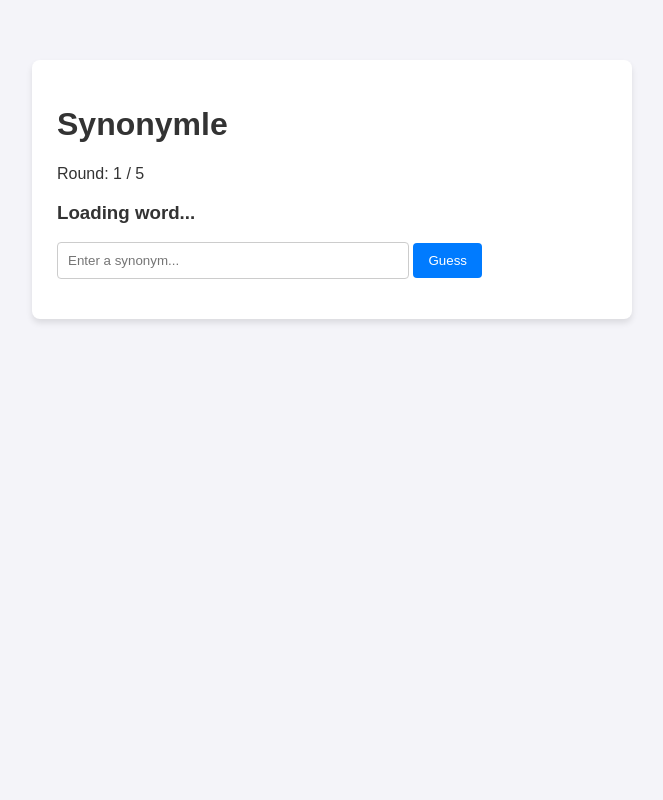
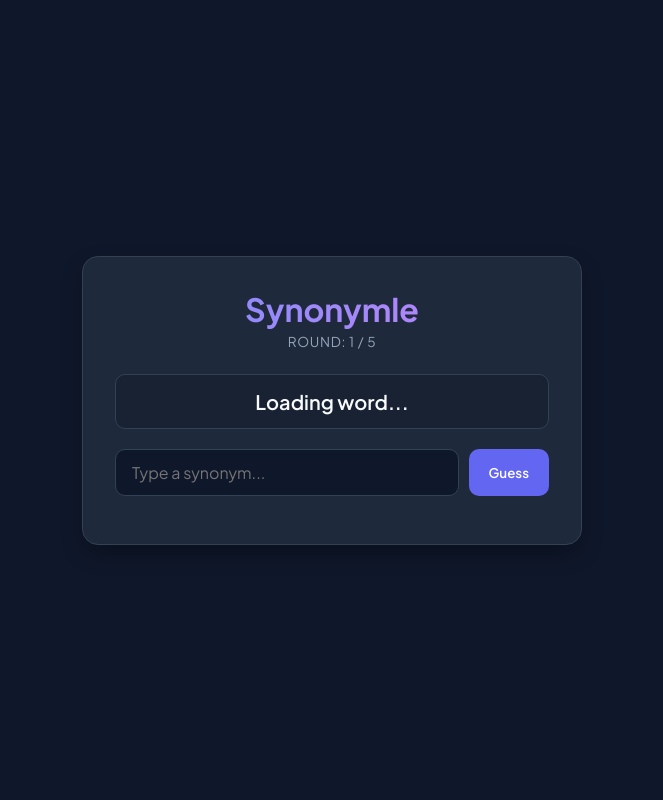
Before and after one commit to SkalzWasTaken/synonymle, a Flask app: template templates/index.html in a window 1280 px wide. Shown: the whole page, without its empty margins (308-971 px from the left). Run offline with Flask 3, Linux system fonts and the light colour scheme; the template is opened without the code that fills it, so the values that code supplies are empty.

Commit message:
update ui with modern styling

```diff
--- a/templates/index.html
+++ b/templates/index.html
@@ -2,18 +2,166 @@
 <html lang="en">
 <head>
     <meta charset="UTF-8">
+    <meta name="viewport" content="width=device-width, initial-scale=1.0">
     <title>Synonymle</title>
+    <link rel="preconnect" href="https://fonts.googleapis.com">
+    <link rel="preconnect" href="https://fonts.gstatic.com" crossorigin>
+    <link href="https://fonts.googleapis.com/css2?family=Plus+Jakarta+Sans:wght@400;500;600;700&display=swap" rel="stylesheet">
     <style>
-        body { font-family: sans-serif, system-ui; max-width: 600px; margin: 40px auto; padding: 20px; background: #f4f4f9; color: #333; }
-        .card { background: white; padding: 25px; border-radius: 8px; box-shadow: 0 4px 6px rgba(0,0,0,0.1); }
-        button { padding: 10px 15px; background: #007bff; color: white; border: none; border-radius: 4px; cursor: pointer; }
-        button:hover { background: #0056b3; }
-        button:disabled { background: #ccc; cursor: not-allowed; }
-        input { padding: 10px; width: 60%; border: 1px solid #ccc; border-radius: 4px; }
-        #message { margin-top: 15px; font-weight: bold; white-space: pre-line; line-height: 1.5; }
-        .correct { color: #28a745; }
-        .incorrect { color: #dc3545; }
+        :root {
+            --bg-color: #0f172a;
+            --card-bg: #1e293b;
+            --text-primary: #f8fafc;
+            --text-secondary: #94a3b8;
+            --accent: #6366f1;
+            --accent-hover: #4f46e5;
+            --border: #334155;
+            --success: #22c55e;
+            --error: #ef4444;
+        }
+
+        * {
+            box-sizing: border-box;
+            margin: 0;
+            padding: 0;
+            font-family: 'Plus Jakarta Sans', sans-serif;
+        }
+
+        body {
+            background-color: var(--bg-color);
+            color: var(--text-primary);
+            min-height: 100vh;
+            display: flex;
+            align-items: center;
+            justify-content: center;
+            padding: 20px;
+        }
+
+        .card {
+            width: 100%;
+            max-width: 500px;
+            background: var(--card-bg);
+            border: 1px solid var(--border);
+            border-radius: 16px;
+            padding: 32px;
+            box-shadow: 0 10px 25px -5px rgba(0, 0, 0, 0.4);
+            text-align: center;
+        }
+
+        h1 {
+            font-size: 2rem;
+            font-weight: 700;
+            margin-bottom: 4px;
+            background: linear-gradient(to right, #818cf8, #c084fc);
+            -webkit-background-clip: text;
+            background-clip: text;
+            -webkit-text-fill-color: transparent;
+        }
+
+        #round-info {
+            font-size: 0.85rem;
+            color: var(--text-secondary);
+            text-transform: uppercase;
+            letter-spacing: 0.05em;
+            margin-bottom: 24px;
+        }
+
+        #word-prompt {
+            font-size: 1.25rem;
+            font-weight: 600;
+            margin-bottom: 20px;
+            color: var(--text-primary);
+            background: rgba(15, 23, 42, 0.4);
+            padding: 14px;
+            border-radius: 10px;
+            border: 1px solid var(--border);
+        }
+
+        #input-area {
+            display: flex;
+            gap: 10px;
+            margin-bottom: 16px;
+        }
+
+        input {
+            flex: 1;
+            background: var(--bg-color);
+            border: 1px solid var(--border);
+            border-radius: 10px;
+            padding: 12px 16px;
+            color: var(--text-primary);
+            font-size: 1rem;
+            outline: none;
+            transition: border-color 0.2s, box-shadow 0.2s;
+        }
+
+        input:focus {
+            border-color: var(--accent);
+            box-shadow: 0 0 0 3px rgba(99, 102, 241, 0.2);
+        }
+
+        button {
+            background-color: var(--accent);
+            color: white;
+            border: none;
+            border-radius: 10px;
+            padding: 12px 20px;
+            font-weight: 600;
+            cursor: pointer;
+            transition: background-color 0.2s, transform 0.1s;
+        }
+
+        button:hover {
+            background-color: var(--accent-hover);
+        }
+
+        button:active {
+            transform: scale(0.98);
+        }
+
+        button:disabled {
+            background: var(--border);
+            color: var(--text-secondary);
+            cursor: not-allowed;
+            transform: none;
+        }
+
+        #message {
+            margin-top: 15px;
+            font-size: 0.95rem;
+            font-weight: 500;
+            white-space: pre-line;
+            line-height: 1.5;
+            text-align: left;
+            background: rgba(15, 23, 42, 0.2);
+            padding: 12px;
+            border-radius: 8px;
+            border: 1px solid var(--border);
+        }
+
+        #next-btn {
+            width: 100%;
+            margin-top: 16px;
+        }
+
+        .correct { color: var(--success); font-weight: 600; }
+        .incorrect { color: var(--error); font-weight: 600; }
         .hidden { display: none !important; }
+
+        #score-area h2 {
+            font-size: 1.75rem;
+            margin-bottom: 12px;
+        }
+
+        #score-area p {
+            color: var(--text-secondary);
+            font-size: 1.1rem;
+            margin-bottom: 24px;
+        }
+
+        #score-area button {
+            width: 100%;
+        }
     </style>
 </head>
 <body>
@@ -23,11 +171,11 @@
             <p id="round-info">Round: 1 / 5</p>
             <h3 id="word-prompt">Loading word...</h3>
             <div id="input-area">
-                <input type="text" id="user-input" placeholder="Enter a synonym...">
+                <input type="text" id="user-input" placeholder="Type a synonym..." autocomplete="off">
                 <button id="guess-btn" onclick="submitGuess()">Guess</button>
             </div>
-            <div id="message"></div>
-            <button id="next-btn" class="hidden" onclick="nextRound()" style="margin-top: 15px;">Next Round</button>
+            <div id="message" class="hidden"></div>
+            <button id="next-btn" class="hidden" onclick="nextRound()">Next Round</button>
         </div>
         <div id="score-area" class="hidden">
             <h2>Game Over!</h2>
@@ -44,9 +192,14 @@
 
         async function fetchNewWord() {
             answered = false;
-            document.getElementById('message').innerHTML = "";
-            document.getElementById('user-input').value = "";
-            document.getElementById('user-input').disabled = false;
+            let msgEl = document.getElementById('message');
+            msgEl.innerHTML = "";
+            msgEl.classList.add('hidden');
+
+            let inputEl = document.getElementById('user-input');
+            inputEl.value = "";
+            inputEl.disabled = false;
+
             document.getElementById('guess-btn').disabled = false;
             document.getElementById('next-btn').classList.add('hidden');
             document.getElementById('word-prompt').innerText = "Loading word...";
@@ -54,22 +207,24 @@
             let response = await fetch('/get_word');
             currentWordData = await response.json();
             document.getElementById('word-prompt').innerText = `Your word is: ${currentWordData.word.toUpperCase()}`;
-            document.getElementById('user-input').focus();
+            inputEl.focus();
         }
 
         function submitGuess() {
             if (answered || !currentWordData) return;
-            let guess = document.getElementById('user-input').value.trim().toLowerCase();
+            let inputEl = document.getElementById('user-input');
+            let guess = inputEl.value.trim().toLowerCase();
             if (!guess) return;
 
             answered = true;
-            document.getElementById('user-input').disabled = true;
+            inputEl.disabled = true;
             document.getElementById('guess-btn').disabled = true;
 
             let normalizedSynonyms = currentWordData.synonyms.map(s => s.toLowerCase().trim());
             let isCorrect = normalizedSynonyms.includes(guess);
 
             let messageEl = document.getElementById('message');
+            messageEl.classList.remove('hidden');
             let scoreText = "";
 
             if (isCorrect) {
@@ -84,8 +239,9 @@
             messageEl.innerHTML = `${scoreText}<br><br><strong>Synonyms:</strong> ${synonymList}`;
 
             if (currentRound < 5) {
-                document.getElementById('next-btn').classList.remove('hidden');
-                document.getElementById('next-btn').focus();
+                let nextBtn = document.getElementById('next-btn');
+                nextBtn.classList.remove('hidden');
+                nextBtn.focus();
             } else {
                 document.getElementById('next-btn').classList.add('hidden');
                 setTimeout(() => {
@@ -111,7 +267,6 @@
             fetchNewWord();
         }
 
-        // Single controlled keydown listener on the input field
         document.getElementById('user-input').addEventListener('keydown', function(event) {
             if (event.key === 'Enter') {
                 event.preventDefault();
```
